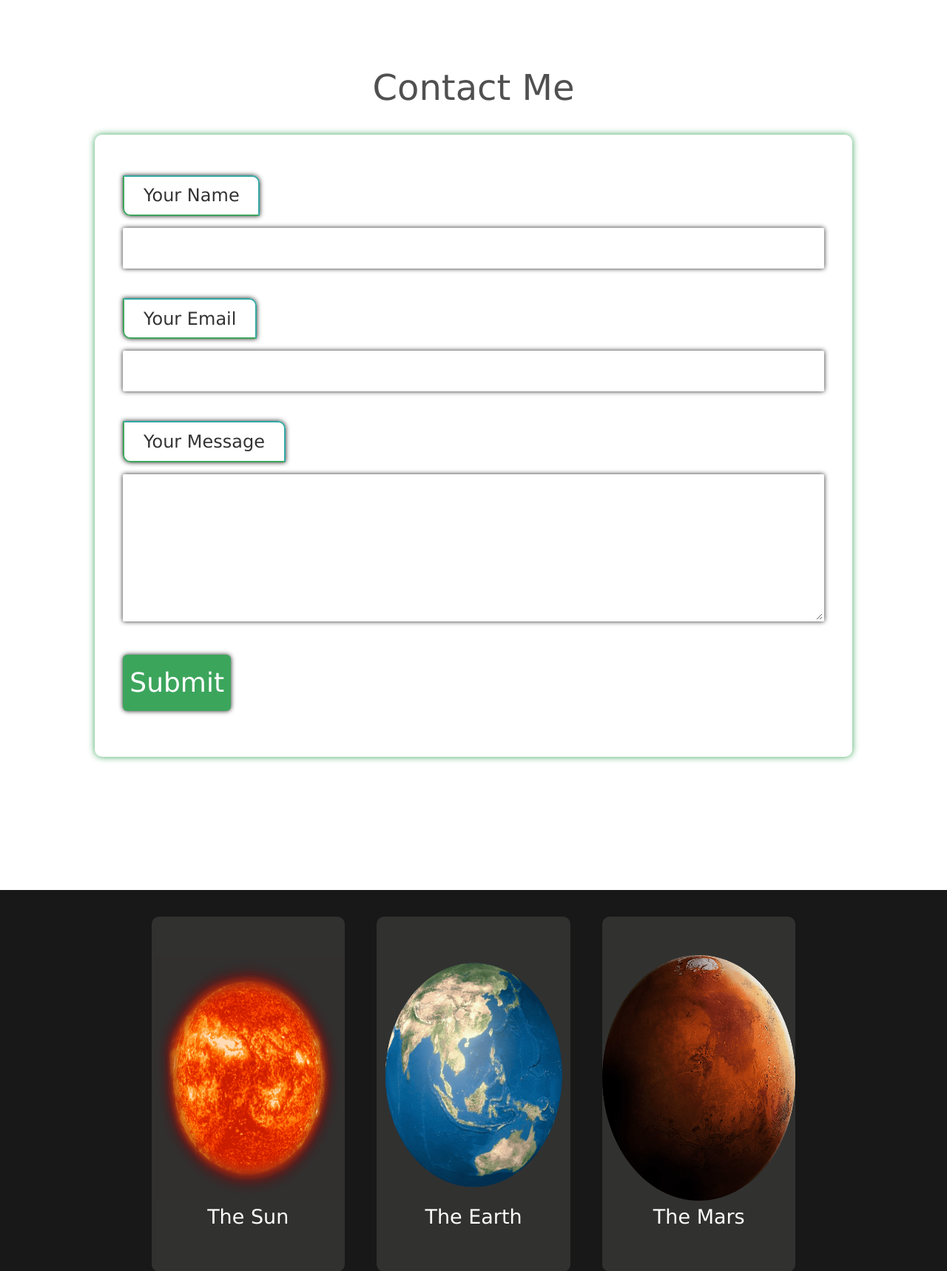
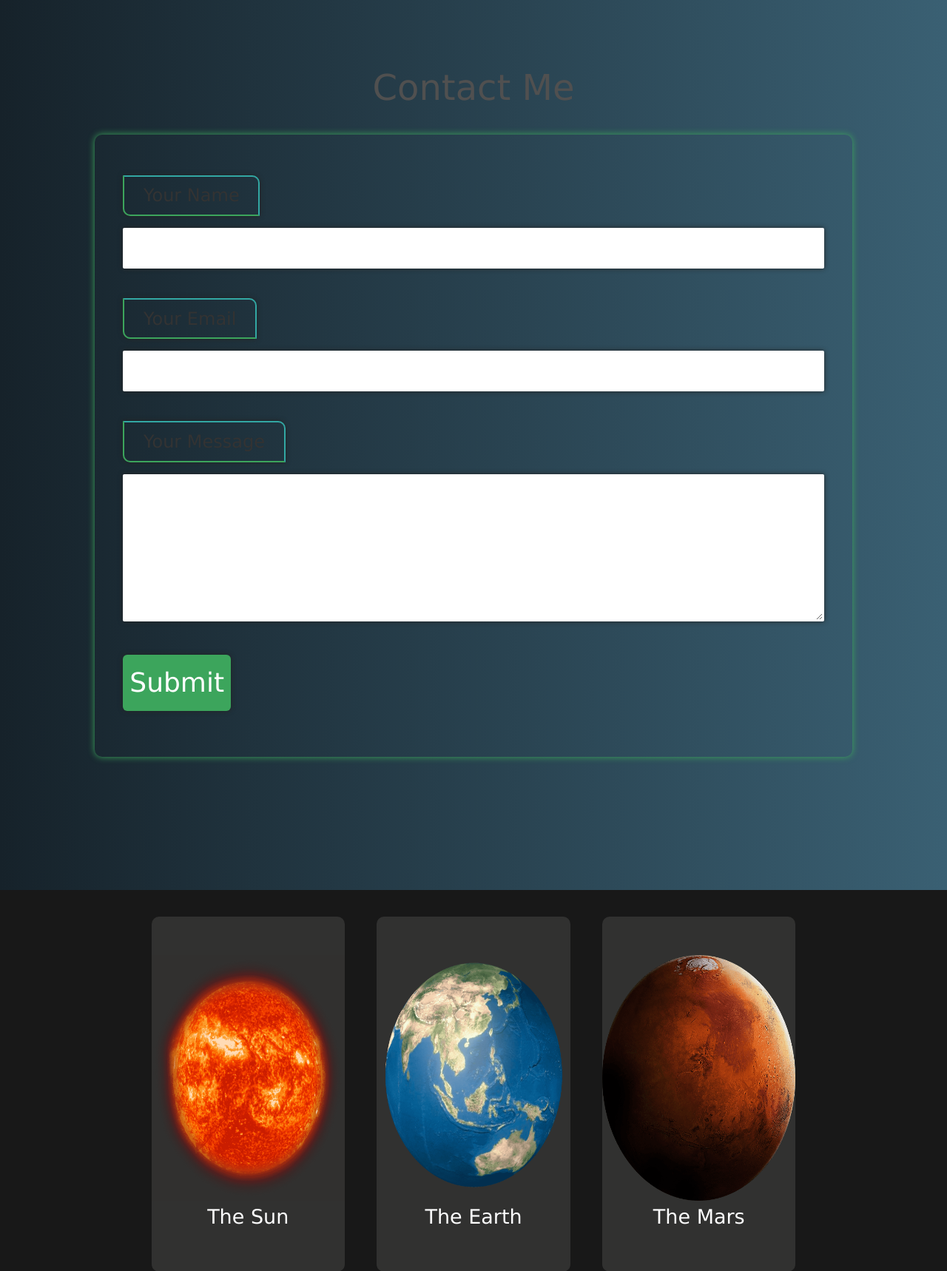
Before and after one commit to akhilsaini678/spacelearn, a Django app: page /contact/ in a window 1280 px wide. Shown: the part 52-1770 px from the top of the page at 74% size. Run offline with Django 4.2, Linux system fonts and the light colour scheme; some libraries are stand-ins or nearby versions.

Commit message:
Update Background Color

```diff
--- a/static/CSS/navbar.css
+++ b/static/CSS/navbar.css
@@ -2,6 +2,11 @@
     margin: 0;
     padding: 0;
     line-height: 1.6;
+}
+
+body
+{
+  background-image: linear-gradient(to right,#16222A,#3A6073);
 }
 
 .solarsystem_menu {
```
